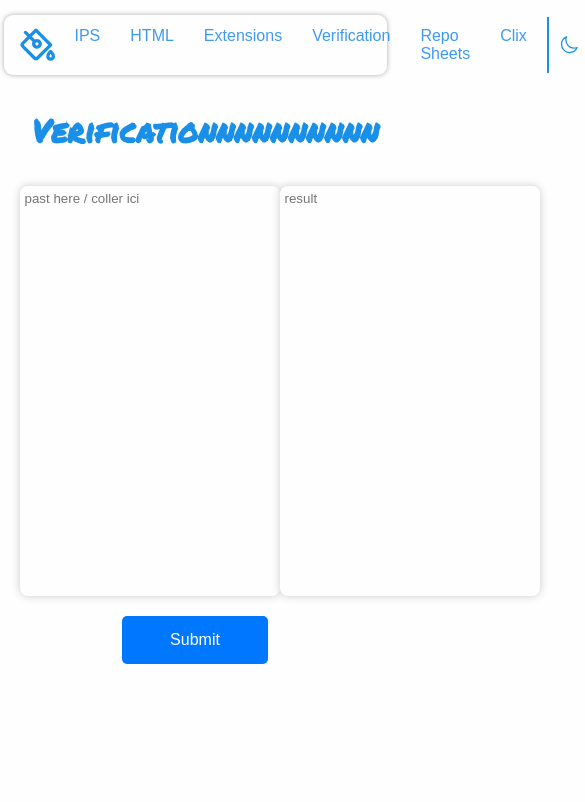
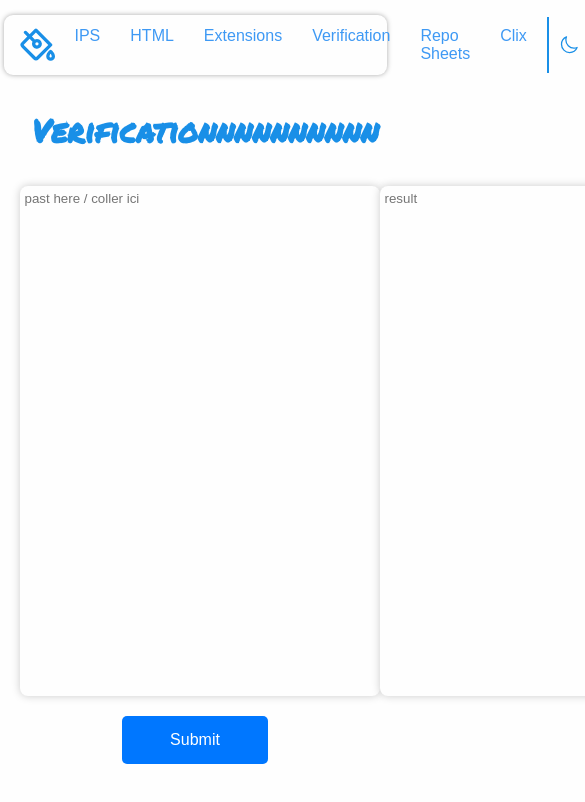
Before and after one commit to MohcineDev/bucket-vue, a Vue app: page /verification in a window 390 px wide. Shown: the top 802 px of the page, 585 px wide, since content can reach past the window. Built offline with nearby package versions, Linux system fonts and the light colour scheme.

Commit message:
remove responsice style  code

```diff
--- a/src/views/Verification.vue
+++ b/src/views/Verification.vue
@@ -153,10 +153,5 @@ span {
     width: 350px;
   }
 }
-@media screen and (max-width: 992px) {
-  textarea {
-    height: 400px;
-    width: 250px;
-  }
-}
+
 </style>
```
